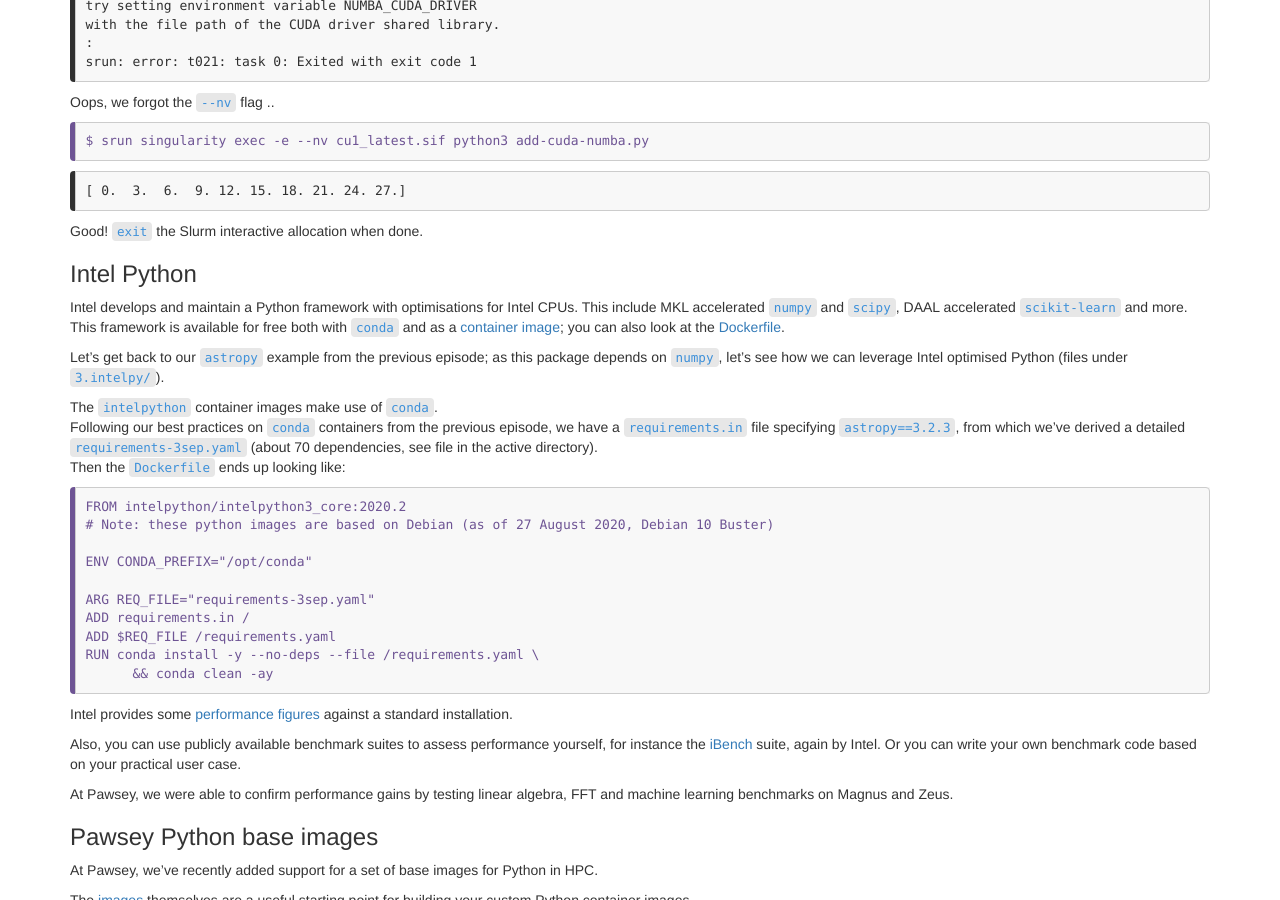
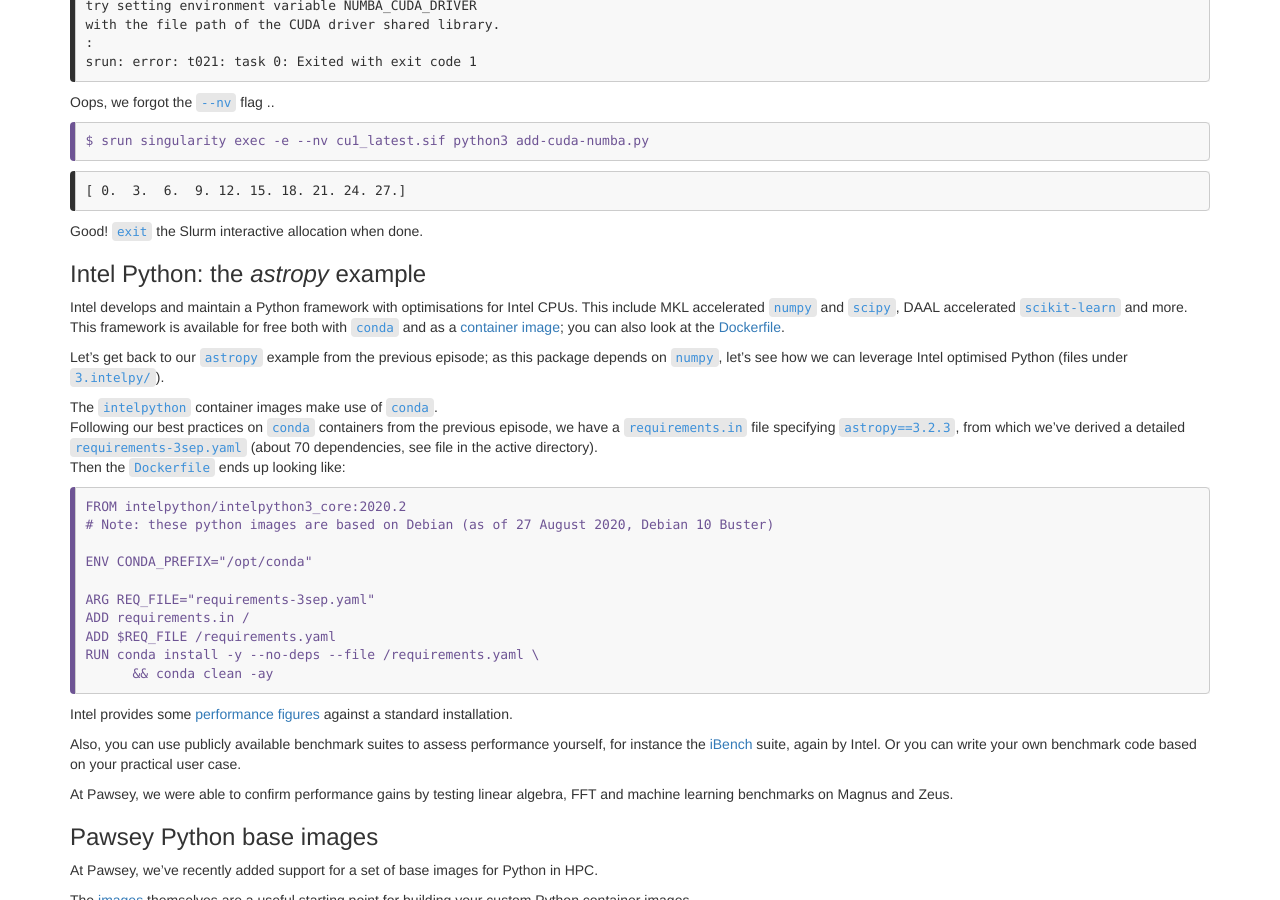
Before and after one commit to PawseySC/containers-astro-python-workshop, a Jekyll site: the page built from _episodes/3.hpc.md, in a window 1280 px wide and 900 px high, scrolled down 11928 px. Built offline with Jekyll 4.4.1, drawn with Linux system fonts in a browser that asks for light colours.

Commit message:
small edits

```diff
--- a/_episodes/3.hpc.md
+++ b/_episodes/3.hpc.md
@@ -508,7 +508,7 @@ Here we'll focus on the Nvidia case (files under `3.cuda/`).
 Let's think about how to write the Dockerfile.  By looking at the documentation for `numba`, we see that it needs the full Nvidia CUDA SDK, corresponding to to the `devel` container image by Nvidia.
 So, we have a package that requires Python and CUDA.  A bit like the case of *mpi4py* we discussed in the previous episode, we've got base images for both these frameworks, it then boils down to picking one as base image, and then explicit implement the other one in the Dockerfile.
 
-For reference, here are the Dockerfiles for [`python:3.8-slim`](https://github.com/docker-library/python/blob/master/3.8/buster/slim/Dockerfile) and [nvidia/cuda:10.2-devel-ubuntu18.04](https://gitlab.com/nvidia/container-images/cuda/-/blob/master/dist/10.2/ubuntu18.04-x86_64/devel/Dockerfile); note how the latter builds on top of two other Dockerfiles in a row.
+For reference, here are the Dockerfiles for [python:3.8-slim](https://github.com/docker-library/python/blob/master/3.8/buster/slim/Dockerfile) and [nvidia/cuda:10.2-devel-ubuntu18.04](https://gitlab.com/nvidia/container-images/cuda/-/blob/master/dist/10.2/ubuntu18.04-x86_64/devel/Dockerfile); note how the latter builds on top of two other Dockerfiles in a row.
 Still it's 143 lines for python, *versus* about 60 for CUDA, so let's embed the 3 Dockerfiles for the latter on top of the former.
 
 Finally, `numba` can be installed by simply using `pip`.
@@ -663,7 +663,7 @@ $ srun singularity exec -e --nv cu1_latest.sif python3 add-cuda-numba.py
 Good!  `exit` the Slurm interactive allocation when done.
 
 
-### Intel Python
+### Intel Python: the *astropy* example
 
 Intel develops and maintain a Python framework with optimisations for Intel CPUs.  This include MKL accelerated `numpy` and `scipy`, DAAL accelerated `scikit-learn` and more.
 This framework is available for free both with `conda` and as a [container image](https://hub.docker.com/r/intelpython/intelpython3_core); you can also look at the [Dockerfile](https://github.com/IntelPython/container-images/blob/master/configs/intelpython3_core/Dockerfile).
```
Also changed, not shown: _episodes/2.build.md (+1 -1 lines).
